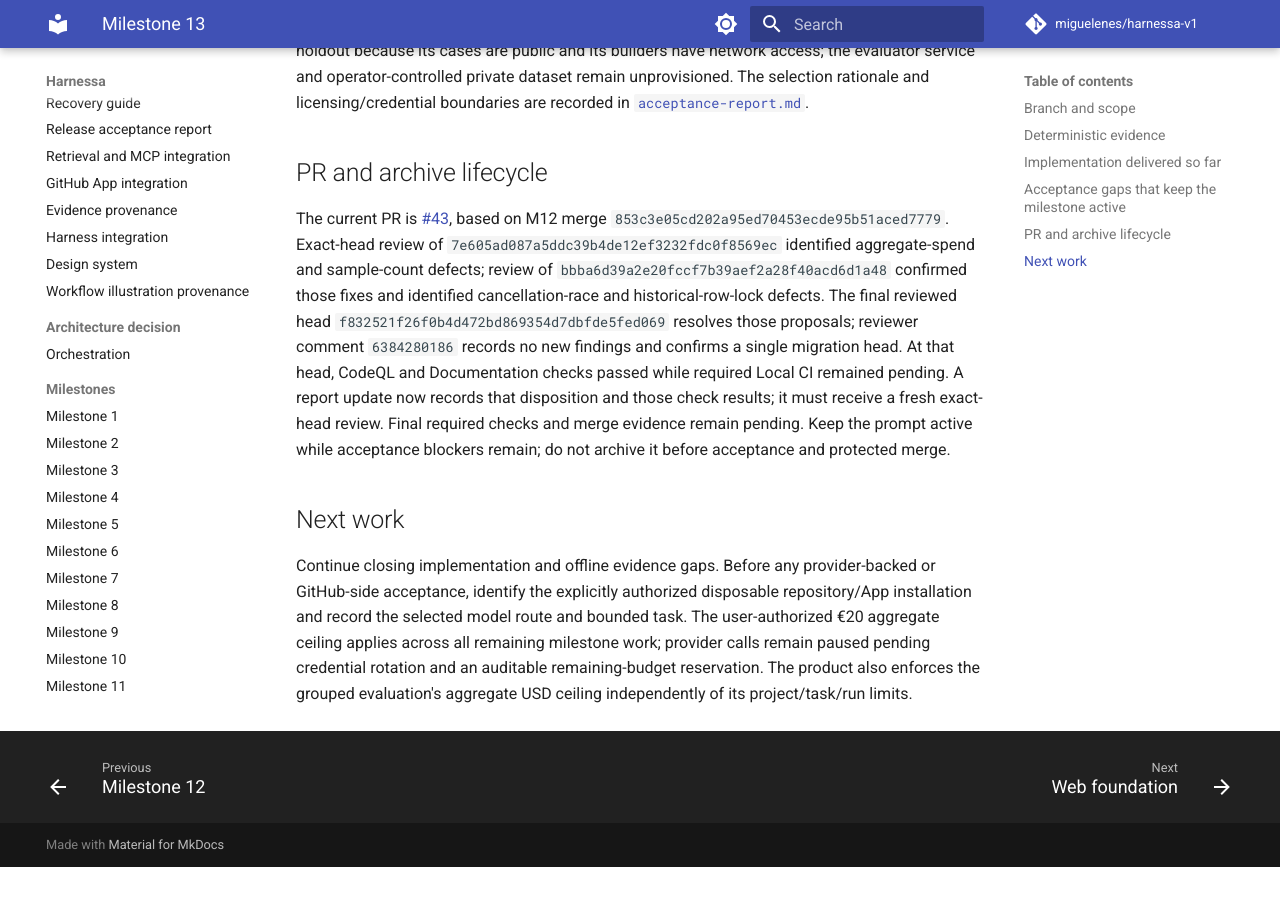
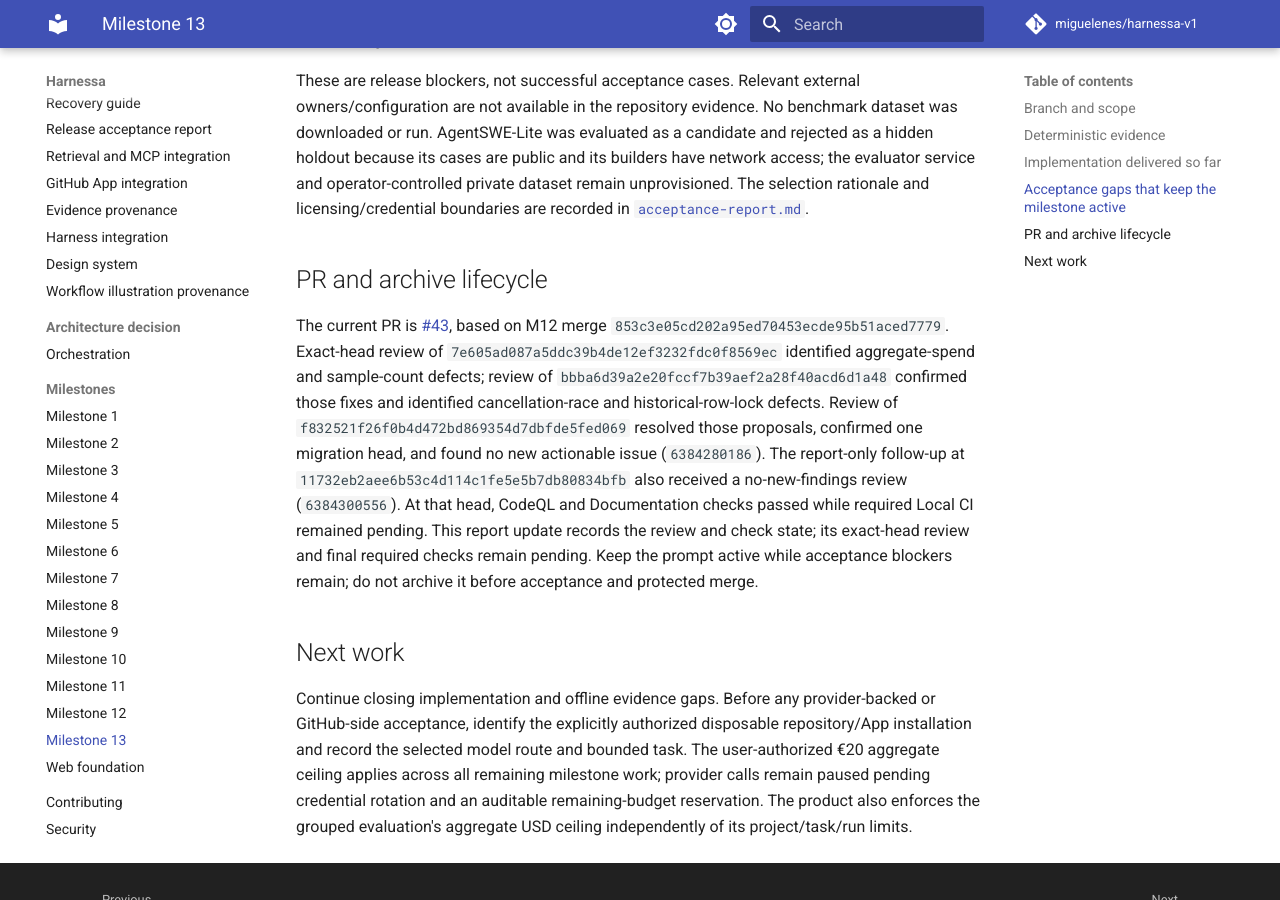
Before and after one commit to miguelenes/harnessa-v1, an MkDocs documentation site: the page built from docs/milestones/13.md, in a window 1280 px wide and 900 px high, scrolled down 4675 px. Built offline with MkDocs 1.6.1 and Material for MkDocs 9.7.7, drawn with Linux system fonts in a browser that asks for light colours; comment, search, counter and statistics services are not loaded; before the commit the page ends 5542 px from its top, so only the background shows below that; some of the changed text lies outside the part shown.

Commit message:
docs: capture latest M13 review and gate state

```diff
--- a/docs/milestones/13.md
+++ b/docs/milestones/13.md
@@ -24,6 +24,7 @@
 | Resume route | Five integration tests passed against a fresh disposable PostgreSQL database and Redis DB 7, including requeue of an unchanged frozen manifest. Disposable containers were stopped after the run. |
 | API lint and types | Ruff and mypy passed. |
 | Current hosted gates at reviewed head `f832521f26f0b4d472bd869354d7dbfde5fed069` | CodeQL Python and JavaScript/TypeScript passed; aggregate CodeQL passed; Documentation build passed. Required Local CI was still pending in GitHub Actions at report refresh. The independent reviewer left a no-new-findings disposition in comment `6384280186`; this is a conversation comment, not a formal approval. |
+| Report follow-up gates at head `11732eb2aee6b53c4d114c1fe5e5b7db80834bfb` | CodeQL Python and JavaScript/TypeScript, aggregate CodeQL, and Documentation passed. Required Local CI remained pending. Independent review of this report follow-up found no new issue (comment `6384300556`); this conversation comment is not a formal approval. |
 | Web lint and typecheck | Passed after the latest UI changes. |
 | Documentation build | Strict MkDocs initially identified unlisted M13 pages; all new guides, report, provenance, and milestone pages were added to navigation. `uvx --with-requirements requirements-docs.txt mkdocs build --strict --site-dir /tmp/harnessa-m13-docs` passed. |
 | Shell and patch validation | `bash -n` and `git diff --check` passed. |
@@ -63,7 +64,7 @@
 
 ## PR and archive lifecycle
 
-The current PR is [#43](https://github.com/miguelenes/harnessa-v1/pull/43), based on M12 merge `853c3e05cd202a95ed70453ecde95b51aced7779`. Exact-head review of `7e605ad087a5ddc39b4de12ef3232fdc0f8569ec` identified aggregate-spend and sample-count defects; review of `bbba6d39a2e20fccf7b39aef2a28f40acd6d1a48` confirmed those fixes and identified cancellation-race and historical-row-lock defects. The final reviewed head `f832521f26f0b4d472bd869354d7dbfde5fed069` resolves those proposals; reviewer comment `6384280186` records no new findings and confirms a single migration head. At that head, CodeQL and Documentation checks passed while required Local CI remained pending. A report update now records that disposition and those check results; it must receive a fresh exact-head review. Final required checks and merge evidence remain pending. Keep the prompt active while acceptance blockers remain; do not archive it before acceptance and protected merge.
+The current PR is [#43](https://github.com/miguelenes/harnessa-v1/pull/43), based on M12 merge `853c3e05cd202a95ed70453ecde95b51aced7779`. Exact-head review of `7e605ad087a5ddc39b4de12ef3232fdc0f8569ec` identified aggregate-spend and sample-count defects; review of `bbba6d39a2e20fccf7b39aef2a28f40acd6d1a48` confirmed those fixes and identified cancellation-race and historical-row-lock defects. Review of `f832521f26f0b4d472bd869354d7dbfde5fed069` resolved those proposals, confirmed one migration head, and found no new actionable issue (`6384280186`). The report-only follow-up at `11732eb2aee6b53c4d114c1fe5e5b7db80834bfb` also received a no-new-findings review (`6384300556`). At that head, CodeQL and Documentation checks passed while required Local CI remained pending. This report update records the review and check state; its exact-head review and final required checks remain pending. Keep the prompt active while acceptance blockers remain; do not archive it before acceptance and protected merge.
 
 ## Next work
 
```
